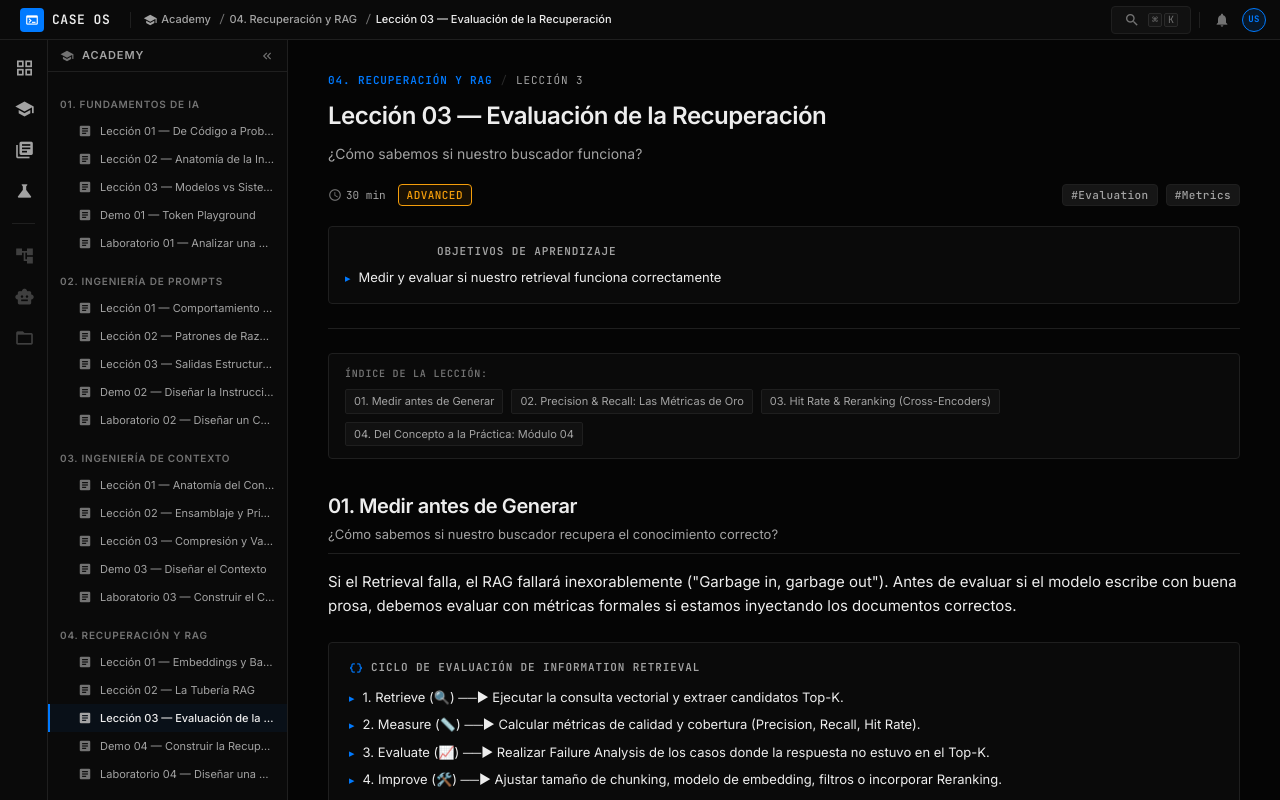
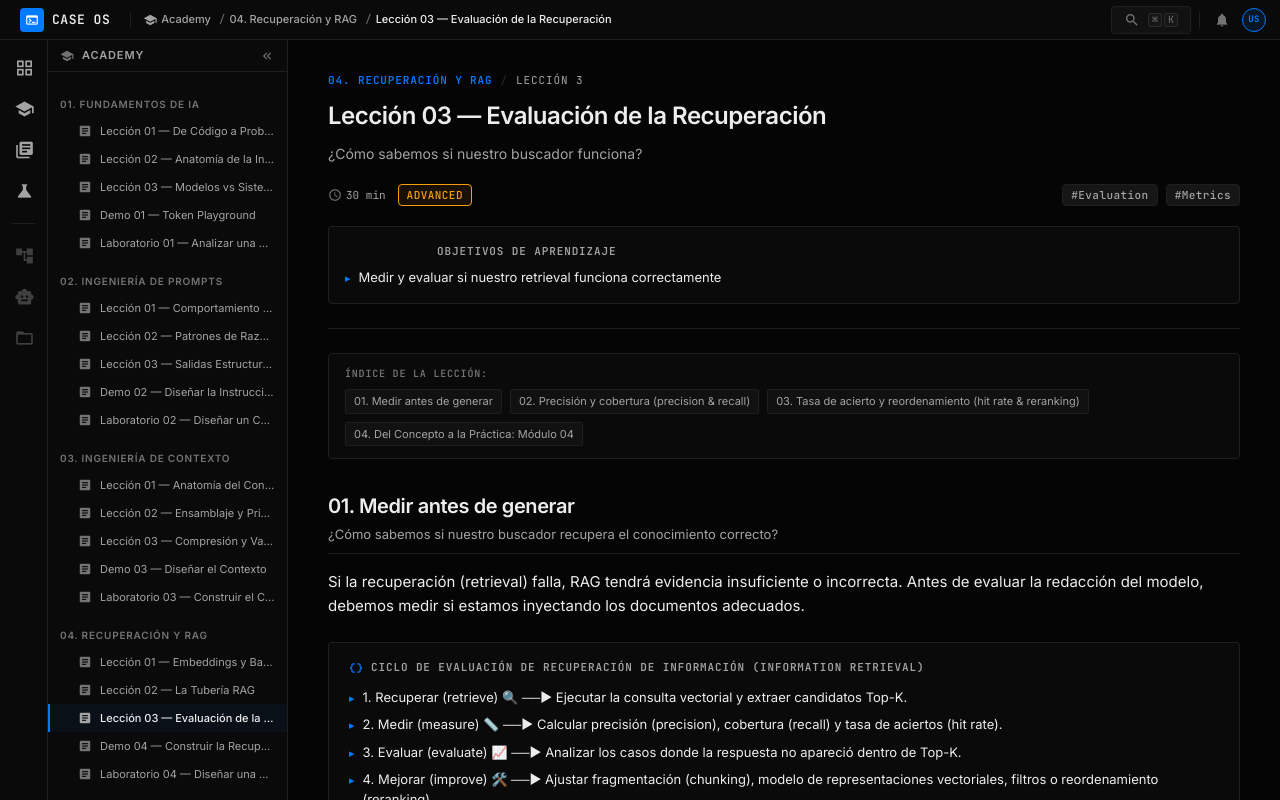
Before and after one commit to YamiCueto/case-os, an Angular app: page /#/academy/modules/m04-retrieval-rag/lesson-03-evaluation in a window 1280 px wide. Built offline with nearby package versions, Linux system fonts and the light colour scheme.

Commit message:
feat(academy): improve M04 pedagogical language and instructor material

```diff
--- a/src/app/academy/modules/m04-retrieval-rag/lesson-02-pipeline/lesson-02.data.ts
+++ b/src/app/academy/modules/m04-retrieval-rag/lesson-02-pipeline/lesson-02.data.ts
@@ -9,13 +9,13 @@ export const LESSON_02_DOCUMENT: LessonDocument = {
   sections: [
     {
       id: 'conectando-busqueda-llm',
-      title: '01. La Tubería RAG (Retrieval-Augmented Generation)',
+      title: '01. La tubería RAG (retrieval-augmented generation)',
       subtitle: 'Conectando la búsqueda con el modelo en tiempo real',
       blocks: [
         {
           type: 'PARAGRAPH',
           lead: true,
-          text: 'El Retrieval por sí solo es simplemente un motor de búsqueda. RAG (Retrieval-Augmented Generation) es el patrón arquitectónico que toma los resultados de esa búsqueda y los inyecta como Contexto Útil en el LLM en tiempo real para generar respuestas fundamentadas y libres de alucinaciones.'
+      text: 'La recuperación (retrieval) por sí sola es un motor de búsqueda. RAG (retrieval-augmented generation) toma sus resultados y los añade como contexto útil al LLM para producir respuestas fundamentadas. No elimina por sí mismo el riesgo de error: la calidad del contexto sigue importando.'
         },
         {
           type: 'EXPERIENCE',
@@ -25,7 +25,7 @@ export const LESSON_02_DOCUMENT: LessonDocument = {
     },
     {
       id: 'fase-1-ingestion',
-      title: '02. Fase 1: Ingestión (Offline)',
+      title: '02. Fase 1: preparación e ingestión (offline)',
       subtitle: 'Preparando la biblioteca de conocimiento antes de la inferencia',
       blocks: [
         {
@@ -35,7 +35,7 @@ export const LESSON_02_DOCUMENT: LessonDocument = {
         {
           type: 'COMPARISON',
           left: {
-            title: '1. Chunking Estratégico',
+      title: '1. Fragmentación estratégica (chunking)',
             subtitle: 'Fragmentación Lógica',
             icon: '🔪',
             badge: 'Preprocesamiento',
@@ -46,7 +46,7 @@ export const LESSON_02_DOCUMENT: LessonDocument = {
             ]
           },
           right: {
-            title: '2. Embedding & Indexing',
+      title: '2. Representaciones vectoriales e indexación (embeddings & indexing)',
             subtitle: 'Vectorización & Almacenamiento',
             icon: '🤖',
             badge: 'Vector DB',
@@ -66,38 +66,38 @@ export const LESSON_02_DOCUMENT: LessonDocument = {
     },
     {
       id: 'fase-2-inference',
-      title: '03. Fase 2: Inferencia (Online)',
+      title: '03. Fase 2: respuesta e inferencia (online)',
       subtitle: 'El ciclo de ejecución en tiempo real',
       blocks: [
         {
           type: 'KEY_INSIGHTS',
-          title: 'El Proceso Online de 3 Pasos',
+      title: 'El proceso de respuesta en tres pasos',
           items: [
-            '1. Search (Retrieval): El usuario envía un Query. Convertimos el Query en un vector y extraemos los Top-K vectores más cercanos de la Vector DB.',
-            '2. Assemble (Context Engineering): Tomamos el texto de los chunks recuperados y los inyectamos en un template estructurado (XML / Markdown), aplicando las restricciones de presupuesto de tokens aprendidas en el Módulo 03.',
-            '3. Generate: Enviamos el prompt ensamblado al LLM (con Temp: 0.0) para que redacte la respuesta basándose estrictamente en los datos inyectados.'
+            '1. Búsqueda (search) y recuperación (retrieval): el usuario envía una consulta (query). La convertimos en vector y extraemos los vectores Top-K más cercanos de la base de datos vectorial (vector database).',
+            '2. Ensamblaje (context engineering): tomamos los fragmentos recuperados y los añadimos a una plantilla estructurada (XML o Markdown), respetando el presupuesto de tokens aprendido en M03.',
+            '3. Generación (generate): enviamos el prompt ensamblado al LLM para que redacte una respuesta basada en los datos inyectados.'
           ]
         },
         {
           type: 'CALLOUT',
           variant: 'rule',
           title: 'La Conexión M03 → M04',
-          message: 'En el Módulo 03 seleccionábamos manualmente el estado de la aplicación para ensamblar el prompt. En RAG, automatizamos esa selección utilizando geometría espacial (Retrieval). Sin embargo, la regla de oro se mantiene: si el motor de búsqueda recupera documentos irrelevantes, inyectará ruido en el contexto y provocará alucinaciones.'
+          message: 'En M03 seleccionábamos manualmente el estado de la aplicación para ensamblar el prompt. En RAG automatizamos esa selección mediante recuperación (retrieval). La regla de oro se mantiene: si el motor encuentra documentos irrelevantes, inyectará ruido en el contexto y aumentará el riesgo de respuestas no fundamentadas.'
         }
       ]
     },
     {
       id: 'cierre-pipeline',
-      title: '04. Conclusión: Calidad de Contexto en RAG',
-      subtitle: 'Garbage in, garbage out',
+      title: '04. Conclusión: calidad del contexto en RAG',
+      subtitle: 'La calidad de la entrada condiciona la calidad de la respuesta',
       blocks: [
         {
           type: 'KEY_INSIGHTS',
-          title: 'Garantías del Pipeline RAG',
+          title: 'Lo que una tubería RAG sí y no garantiza',
           items: [
-            'RAG no elimina el trabajo de Context Engineering: lo automatiza.',
-            'La calidad de la respuesta generada está acotada superiormente por la calidad de los chunks recuperados.',
-            'Para asegurar que el sistema no falle, es indispensable medir y evaluar el retrieval de forma aislada.'
+            'RAG no elimina la ingeniería de contexto (context engineering): automatiza parte de la selección.',
+            'La calidad de la respuesta generada depende de la calidad de los fragmentos recuperados.',
+            'Para evaluar el sistema, conviene medir la recuperación (retrieval) de forma aislada.'
           ]
         }
       ]
--- a/src/app/academy/modules/m04-retrieval-rag/lesson-03-evaluation/lesson-03.data.ts
+++ b/src/app/academy/modules/m04-retrieval-rag/lesson-03-evaluation/lesson-03.data.ts
@@ -9,81 +9,81 @@ export const LESSON_03_DOCUMENT: LessonDocument = {
   sections: [
     {
       id: 'medir-antes-de-generar',
-      title: '01. Medir antes de Generar',
+      title: '01. Medir antes de generar',
       subtitle: '¿Cómo sabemos si nuestro buscador recupera el conocimiento correcto?',
       blocks: [
         {
           type: 'PARAGRAPH',
           lead: true,
-          text: 'Si el Retrieval falla, el RAG fallará inexorablemente ("Garbage in, garbage out"). Antes de evaluar si el modelo escribe con buena prosa, debemos evaluar con métricas formales si estamos inyectando los documentos correctos.'
+          text: 'Si la recuperación (retrieval) falla, RAG tendrá evidencia insuficiente o incorrecta. Antes de evaluar la redacción del modelo, debemos medir si estamos inyectando los documentos adecuados.'
         },
         {
           type: 'EXAMPLE',
-          title: 'Ciclo de Evaluación de Information Retrieval',
+      title: 'Ciclo de evaluación de recuperación de información (information retrieval)',
           content: [
-            '1. Retrieve (🔍) ──► Ejecutar la consulta vectorial y extraer candidatos Top-K.',
-            '2. Measure (📏) ──► Calcular métricas de calidad y cobertura (Precision, Recall, Hit Rate).',
-            '3. Evaluate (📈) ──► Realizar Failure Analysis de los casos donde la respuesta no estuvo en el Top-K.',
-            '4. Improve (🛠️) ──► Ajustar tamaño de chunking, modelo de embedding, filtros o incorporar Reranking.'
+            '1. Recuperar (retrieve) 🔍 ──► Ejecutar la consulta vectorial y extraer candidatos Top-K.',
+            '2. Medir (measure) 📏 ──► Calcular precisión (precision), cobertura (recall) y tasa de aciertos (hit rate).',
+            '3. Evaluar (evaluate) 📈 ──► Analizar los casos donde la respuesta no apareció dentro de Top-K.',
+            '4. Mejorar (improve) 🛠️ ──► Ajustar fragmentación (chunking), modelo de representaciones vectoriales, filtros o reordenamiento (reranking).'
           ],
-          caption: 'El benchmark cuantitativo de retrieval es la base de todo sistema RAG de nivel de producción.'
+          caption: 'Una referencia cuantitativa de recuperación (retrieval) permite mejorar RAG con evidencia.'
         }
       ]
     },
     {
       id: 'precision-vs-recall',
-      title: '02. Precision & Recall: Las Métricas de Oro',
+      title: '02. Precisión y cobertura (precision & recall)',
       subtitle: 'Calidad de señal vs Cobertura de conocimiento',
       blocks: [
         {
           type: 'COMPARISON',
           left: {
-            title: 'Precision@K (Calidad de Señal)',
+      title: 'Precisión@K (precision@K): calidad de señal',
             subtitle: '¿Cuántos de los recuperados son útiles?',
             icon: '🎯',
             badge: 'Calidad',
             points: [
               '"De todos los documentos que recuperé, ¿cuántos eran realmente útiles?"',
-              'Alta Precisión = Cero ruido inyectado al LLM.',
-              'Si recuperas 5 documentos y los 5 aportan a la respuesta, tienes 100% de Precision.',
-              'Si recuperas 5 y solo 1 sirve, tu Precision es del 20% (el 80% restante es distracción).'
+              'Alta precisión significa poco ruido inyectado al LLM.',
+              'Si recuperas 5 documentos y los 5 aportan a la respuesta, tienes 100% de precisión.',
+              'Si recuperas 5 y solo 1 sirve, tu precisión es del 20%; el resto es distracción.'
             ]
           },
           right: {
-            title: 'Recall@K (Cobertura)',
+      title: 'Cobertura@K (recall@K): conocimiento encontrado',
             subtitle: '¿Cuántos de los existentes logré traer?',
             icon: '🌐',
             badge: 'Cobertura',
             active: true,
             points: [
               '"De todos los documentos útiles que EXISTEN en la base de datos, ¿cuántos logré recuperar?"',
-              'Alto Recall = No te pierdes la aguja en el pajar.',
-              'Si la base de datos contiene 3 documentos clave y trajiste los 3, tu Recall es del 100%.',
-              'Si solo trajiste 1 de los 3, tu Recall es del 33%.'
+              'Alta cobertura significa que no dejas fuera evidencia útil.',
+              'Si la base de datos contiene 3 documentos clave y trajiste los 3, tu cobertura es del 100%.',
+              'Si solo trajiste 1 de los 3, tu cobertura es del 33%.'
             ]
           }
         },
         {
           type: 'CALLOUT',
           variant: 'rule',
-          title: 'El Trade-off Fundamental de Retrieval',
-          message: 'Para subir el Recall al 100% bastaría con extraer toda la base de datos (Top-K = Infinito). Pero tu Precision colapsaría a cero, quebrarías el presupuesto de tokens (Context Budget) y provocarías Attention Collapse en el modelo. El balance entre Precision y Recall define el éxito del pipeline.'
+      title: 'El equilibrio fundamental de la recuperación (retrieval)',
+          message: 'Para subir la cobertura (recall) al 100% bastaría con extraer toda la base de datos. Pero la precisión (precision) bajaría, excederías el presupuesto de contexto (context budget) y aumentarías el riesgo de colapso de atención (attention collapse). El equilibrio depende de la tarea.'
         }
       ]
     },
     {
       id: 'hit-rate-y-reranking',
-      title: '03. Hit Rate & Reranking (Cross-Encoders)',
+      title: '03. Tasa de acierto y reordenamiento (hit rate & reranking)',
       subtitle: 'Importa QUÉ recuperas, y en QUÉ ORDEN se posiciona',
       blocks: [
         {
           type: 'EXAMPLE',
-          title: 'Métricas Operativas y Técnicas de Reordenamiento',
+      title: 'Métricas operativas y técnicas de reordenamiento',
           content: [
-            'Hit Rate: Métrica binaria simple: ¿El documento que contiene la respuesta correcta apareció dentro del Top-K? (Sí o No). Es ideal para suites de tests automatizados continuos (ej. "En el 88% de las 100 queries de prueba se recuperó el chunk correcto").',
-            'Reranking (Cross-Encoders): El LLM presta mayor atención a los primeros documentos (Lost in the Middle). La arquitectura moderna recupera un Top-50 rápido con Embeddings ligeros, y aplica un modelo Cross-Encoder pesado para reordenar con precisión milimétrica los Top-5 finales que se inyectan al prompt.'
+            'Tasa de aciertos (hit rate): métrica binaria. ¿El documento con la respuesta apareció dentro de Top-K? Es útil para pruebas automatizadas continuas.',
+            'Reordenamiento (reranking): después de recuperar candidatos, un segundo modelo puede ordenar mejor los primeros resultados antes de inyectarlos al prompt.'
           ],
-          caption: 'El patrón Two-Stage Retrieval (Bi-Encoder + Cross-Encoder) maximiza el Hit Rate manteniendo un contexto compacto.'
+          caption: 'La recuperación en dos etapas (two-stage retrieval) puede elevar la tasa de aciertos manteniendo un contexto compacto.'
         }
       ]
     },
@@ -94,7 +94,7 @@ export const LESSON_03_DOCUMENT: LessonDocument = {
       blocks: [
         {
           type: 'PARAGRAPH',
-          text: 'Hemos cubierto los fundamentos de embeddings y bases vectoriales, la arquitectura de ingestión e inferencia RAG, y el marco cuantitativo de evaluación con Precision, Recall, Hit Rate y Reranking. Es momento de pasar a la práctica interactiva.'
+          text: 'Hemos cubierto representaciones vectoriales (embeddings), bases de datos vectoriales, la tubería RAG y la evaluación con precisión, cobertura, tasa de aciertos y reordenamiento. Es momento de pasar a la práctica interactiva.'
         },
         {
           type: 'DEMO_REF',
```
Also changed, not shown: src/app/academy/modules/m04-retrieval-rag/demo-build-retrieval/demo-build-retrieval.html (+4 -4 lines), src/app/academy/modules/m04-retrieval-rag/lab-04-build-retrieval-strategy/lab-04-build-retrieval-strategy.html (+6 -6 lines), src/app/academy/modules/m04-retrieval-rag/lesson-01-embeddings/lesson-01.data.ts (+7 -7 lines), 9 other files (tests, documents, lock files or other folders).
